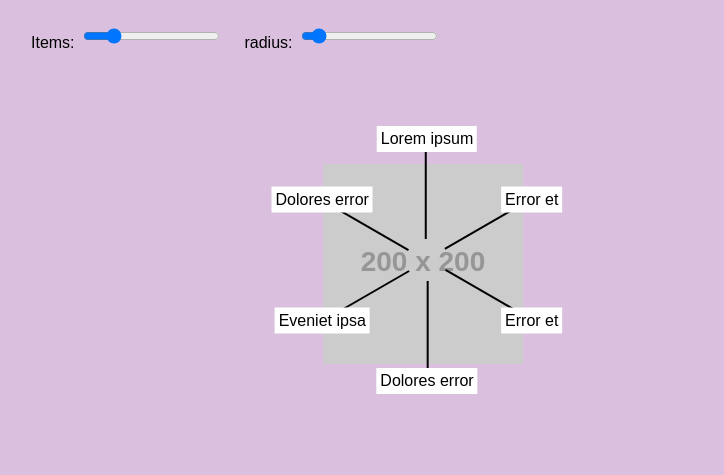
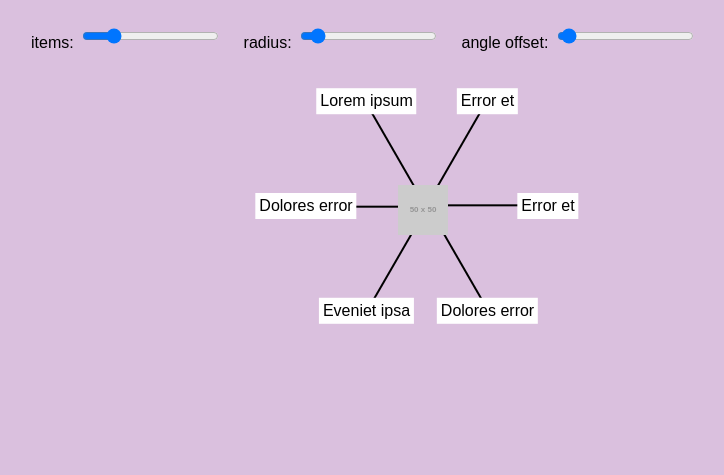
Before and after one commit to macsigner/radius-playground, a website: page index.html in a window 1280 px wide. Shown: the whole page, without its empty margins (217-941 px from the left). Drawn offline with Linux system fonts and the light colour scheme; placeholder pictures from the web are drawn by us.

Commit message:
feat: add playground

```diff
--- a/index.html
+++ b/index.html
@@ -17,6 +17,20 @@
             list-style: none;
         }
 
+        label {
+            position: relative;
+        }
+
+        label[data-val]::after {
+            content: attr(data-val);
+            position: absolute;
+            bottom: 100%;
+            left: 0;
+            padding: 4px;
+            font-size: .7em;
+            outline: 1px solid black;
+        }
+
         form,
         .circle {
             max-width: 800px;
@@ -25,16 +39,19 @@
 
         .circle {
             --angle: calc(360deg / var(--items));
-            --radius: 100px;
+            --offset-angle: calc(var(--angle-offset, calc(360 / var(--items) / -2)) * 1deg);
+            --r: calc(var(--radius, 100) * 1px);
 
             display: flex;
             justify-content: center;
             align-items: center;
             position: relative;
-            min-height: calc(var(--radius) * 2 + 30px);
+            min-height: calc(var(--r) * 2 + 100px);
         }
 
         .circle__image {
+            position: relative;
+            z-index: 10;
             margin: 100px 0;
         }
 
@@ -47,12 +64,12 @@
         }
 
         .circle__item {
-            --rot: calc(var(--angle) * var(--index));
+            --rot: calc(var(--angle) * var(--index) + var(--offset-angle));
 
             position: absolute;
             left: 50%;
-            bottom: var(--radius);
-            transform-origin: 50% calc(var(--radius) + 100%);
+            bottom: var(--r);
+            transform-origin: 50% calc(var(--r) + 100%);
             transform: translateX(-50%) rotate(var(--rot));
         }
 
@@ -63,7 +80,7 @@
             right: 50%;
             width: 2px;
 
-            height: var(--radius);
+            height: var(--r);
             background-color: black;
         }
 
@@ -79,11 +96,12 @@
 </head>
 <body>
 <form>
-    <label>Items: <input type="range" min="1" max="30" name="items" value="6"></label>
+    <label>items: <input type="range" min="1" max="30" name="items" value="6"></label>
     <label>radius: <input type="range" min="50" max="1000" name="radius" value="100"></label>
+    <label>angle offset: <input type="range" min="-60" max="300" name="angle-offset" value="-60"></label>
 </form>
 <main class="circle">
-    <img class="circle__image" src="https://via.placeholder.com/200x200" alt="">
+    <img class="circle__image" src="https://via.placeholder.com/50x50" alt="">
     <ul class="circle__center"></ul>
 </main>
 <script type="module">
@@ -95,20 +113,24 @@
         'Necessitatibus quasi',
         'Error et',
     ]
-    let items;
-    let radius;
+    let items = parseInt(document.querySelector('[name=items]').value);
+    let radius = parseInt(document.querySelector('[name=radius]').value);
     const circle = document.querySelector('.circle');
 
     const form = document.querySelector('form');
     form.addEventListener('input', e => {
-        setInputValues();
-        render();
+        switch (e.target.name) {
+            case 'items':
+                items = parseInt(document.querySelector('[name=items]').value);
+                render();
+            default:
+                circle.style.setProperty(`--${e.target.name}`, e.target.value);
+                break;
+        }
+
+        e.target.parentNode.dataset.val = e.target.value;
     });
 
-    const setInputValues = () => {
-        items = parseInt(document.querySelector('[name=items]').value);
-        radius = parseInt(document.querySelector('[name=radius]').value);
-    }
     const setVars = () => {
         const children = circle.querySelectorAll('.circle__item');
 
@@ -117,20 +139,16 @@
     }
 
     const render = () => {
-        circle.style.setProperty('--radius', `${radius}px`);
         let html = '';
-        for(let i = 0; i < items; i++) {
+        for (let i = 0; i < items; i++) {
             const index = Math.floor(Math.random() * (texts.length));
-            console.log('index', index);
-            html += `<li class="circle__item"><span class="circle__item-inner">${texts[index]}</span></li>`;
+            html += `<li class="circle__item"><span class="circle__item-inner" contenteditable="true">${texts[index]}</span></li>`;
         }
 
         document.querySelector('.circle__center').innerHTML = html;
         setVars();
     }
 
-    setInputValues();
-    setVars();
     render();
 </script>
 </body>
```
